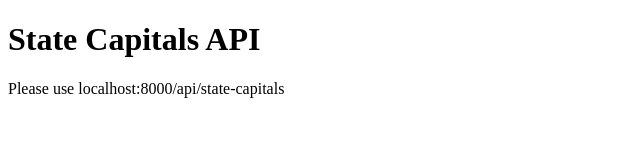
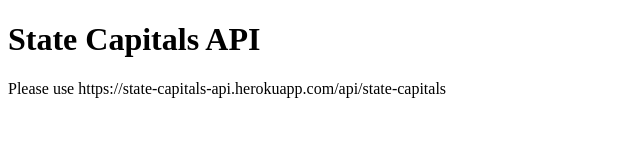
Before and after one commit to danitacodes/state-capitals-api, a website: page index.html in a window 1280 px wide. Shown: the whole page, without its empty margins (0-640 px from the left). Drawn offline with Linux system fonts and the light colour scheme.

Commit message:
updating html documentation

```diff
--- a/index.html
+++ b/index.html
@@ -8,6 +8,6 @@
 </head>
 <body>
     <h1>State Capitals API</h1>
-    <p>Please use localhost:8000/api/state-capitals</p>
+    <p>Please use https://state-capitals-api.herokuapp.com/api/state-capitals</p>
 </body>
 </html>
```
